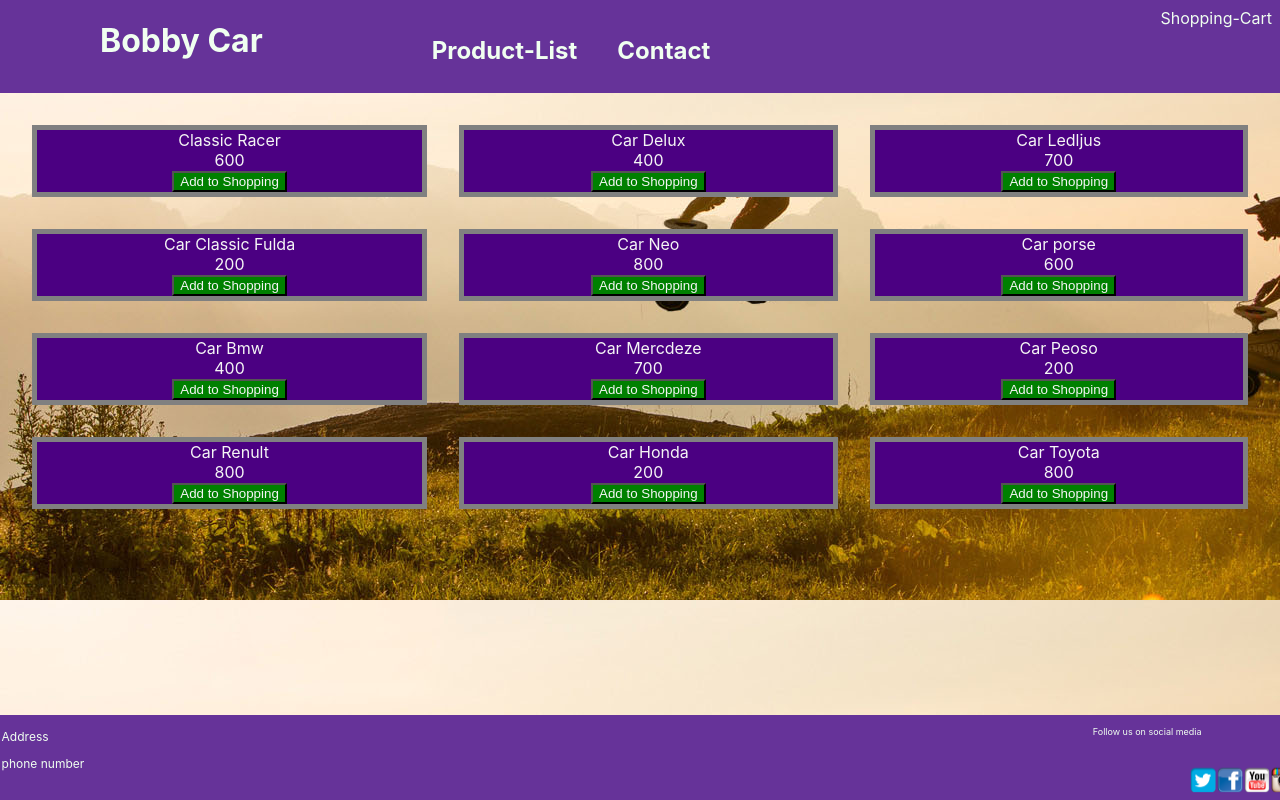
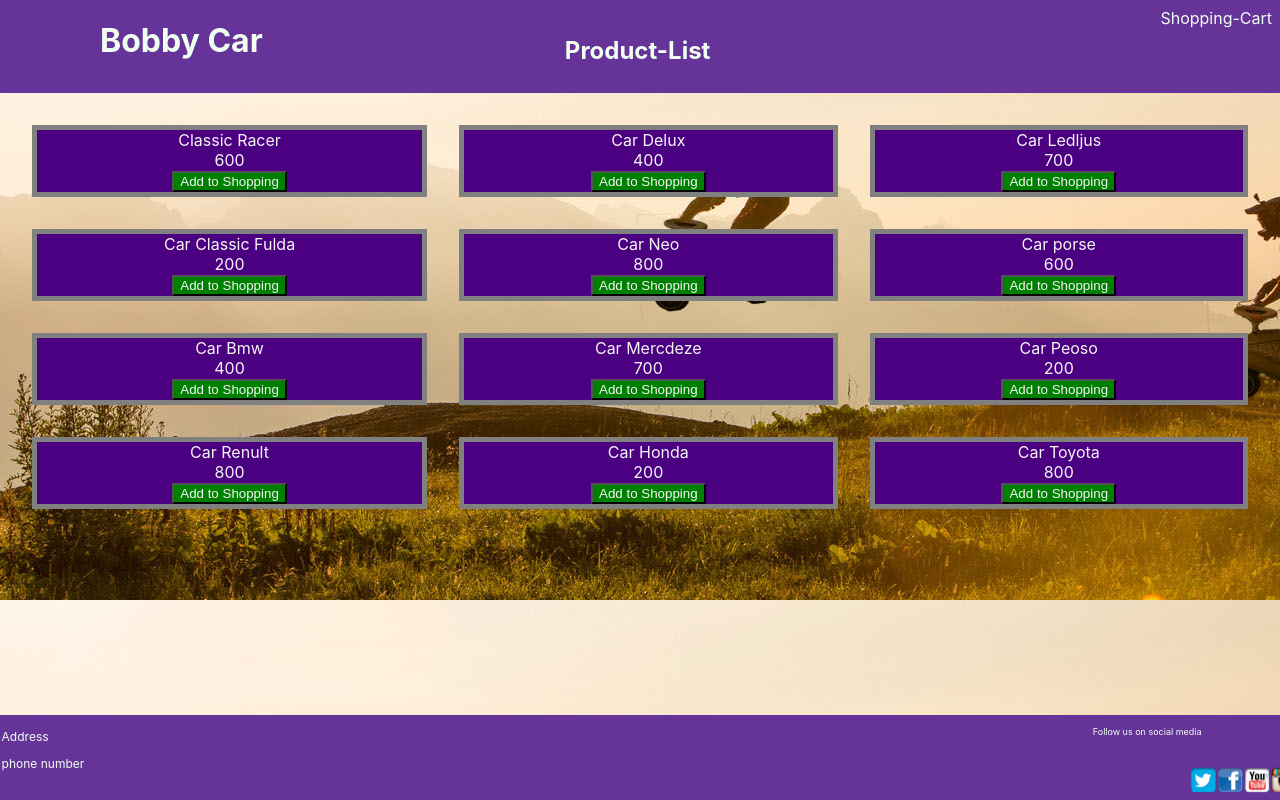
Before and after one commit to sharminmousumi/Bobbycar, a React (Create React App) app: page / in a window 1280 px wide. Built offline with nearby package versions, Linux system fonts and the light colour scheme.

Commit message:
done switch button

```diff
--- a/package.json
+++ b/package.json
@@ -3,15 +3,19 @@
   "version": "0.1.0",
   "private": true,
   "dependencies": {
+    "@reduxjs/toolkit": "^1.3.6",
     "@testing-library/jest-dom": "^4.2.4",
     "@testing-library/react": "^9.5.0",
     "@testing-library/user-event": "^7.2.1",
     "bootstrap": "^4.5.0",
     "build": "^0.1.4",
+    "immer": "^6.0.5",
     "react": "^16.13.1",
     "react-bootstrap": "^1.0.1",
     "react-dom": "^16.13.1",
-    "react-scripts": "3.4.1"
+    "react-redux": "^7.2.0",
+    "react-scripts": "3.4.1",
+    "redux": "^4.0.5"
   },
   "scripts": {
     "start": "react-scripts start",
--- a/src/App.js
+++ b/src/App.js
@@ -1,16 +1,28 @@
-import React from 'react';
+import React , {useState} from 'react'
 import './App.css';
 import Header from './components/Header';
 import Footer from './components/Footer';
 import Product from './components/Product';
+import ShoppingCart from './components/ShoppingCart';
+
 
 function App() {
+  const showproduct='product' , showShoppingCart='ShoppingCart';
+  const [show,setShow]=useState(showproduct);
+  let Body= null;
+  if(show===showproduct){
+     Body=<Product/>
+  }else{
+    Body=<ShoppingCart/>
+  }
   return (
     <div className="App">
 
-     <Header/>
-     <Product/>
+     <Header setShow={setShow} sendNav={{showproduct,showShoppingCart}}/>
+     <main>
+     {Body}
 
+      </main>
      <Footer/>
     </div>
   );
--- a/src/components/Header.jsx
+++ b/src/components/Header.jsx
@@ -1,7 +1,7 @@
 import React from 'react';
 import './Header.css';
 
-const Header=()=>{
+const Header=({setShow,sendNav})=>{
 
 
 
@@ -10,15 +10,13 @@ const Header=()=>{
         <header>
             <h1>Bobby Car</h1>
             <div className="item">
-            <div className="shop">
+            <div onClick={()=>setShow(sendNav.showproduct)} className="shop">
                 <h2>Product-List</h2>
 
-                <div className="contact" >
-                    <h2>Contact</h2>
-                    </div>
+
             </div>
 
-            <div>
+            <div onClick={()=>setShow(sendNav.showShoppingCart)}>
                 Shopping-Cart
             </div>
             </div>
--- /dev/null
+++ b/src/components/ShoppingCart.jsx
@@ -0,0 +1,11 @@
+import React from 'react';
+
+const ShoppingCart = () => {
+    return (
+        <div>
+
+        </div>
+    );
+};
+
+export default ShoppingCart ;
```
Also changed, not shown: 1 other file (tests, documents, lock files or other folders).
